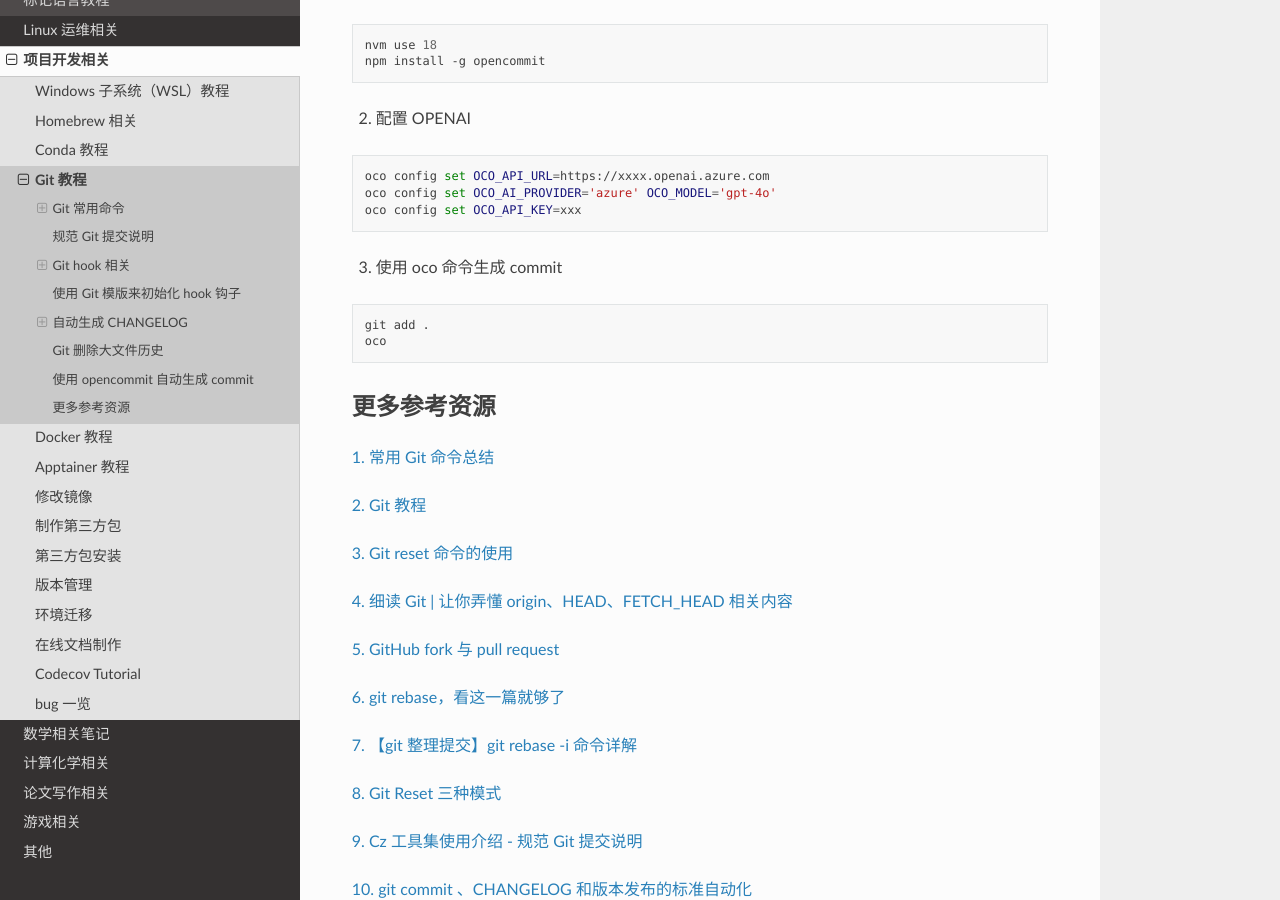
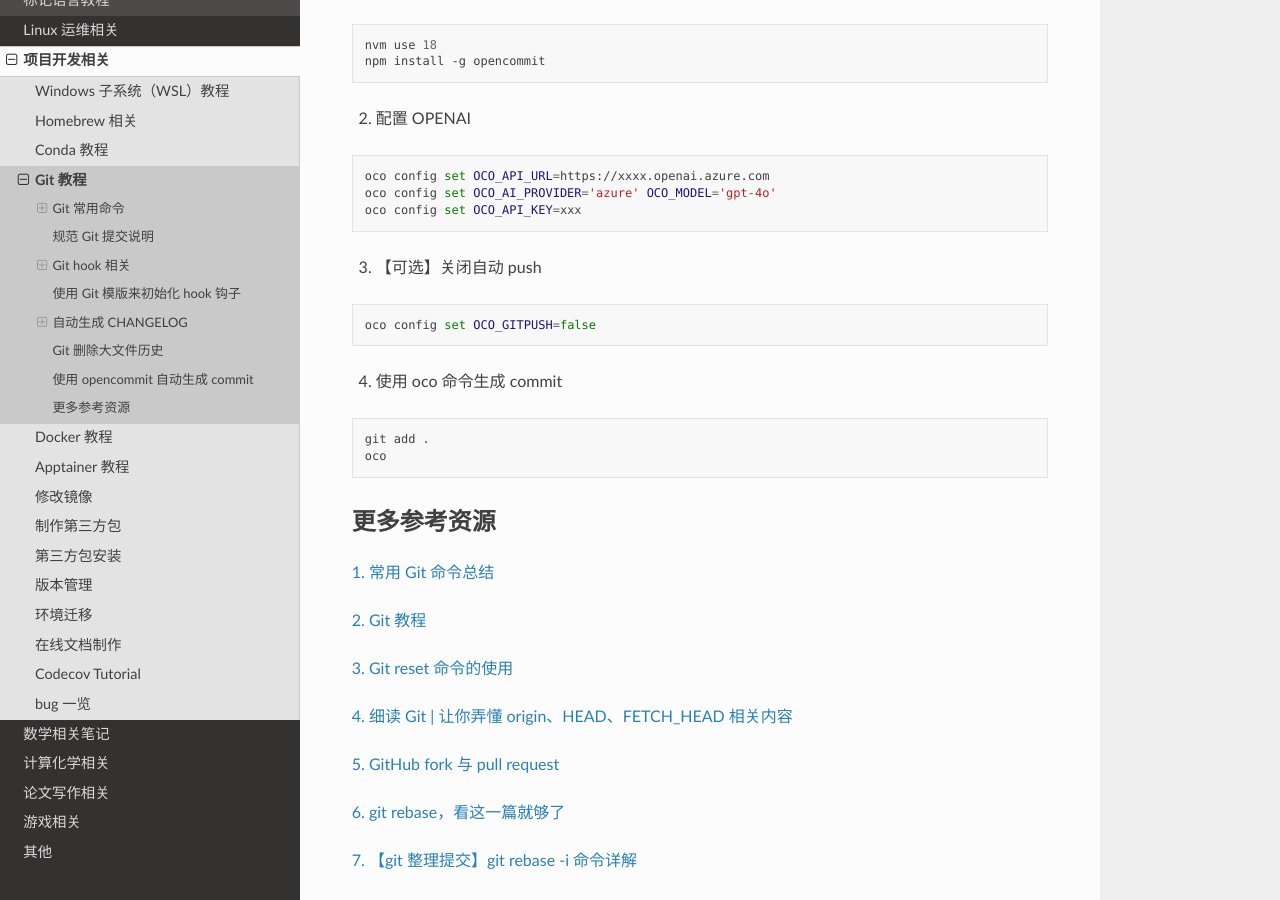
Before and after one commit to Rasic2/CodeNote, a Sphinx documentation site: the page built from docs/source/development/git.md, in a window 1280 px wide and 900 px high, scrolled down 10815 px. Built offline with Sphinx 7.4.7 and the Read the Docs theme 3.1.0, drawn with Linux system fonts in a browser that asks for light colours.

Commit message:
docs(git.md): add optional step to disable auto push in oco configuration

````diff
--- a/docs/source/development/git.md
+++ b/docs/source/development/git.md
@@ -555,7 +555,13 @@ oco config set OCO_AI_PROVIDER='azure' OCO_MODEL='gpt-4o'
 oco config set OCO_API_KEY=xxx
 ```
 
-3. 使用 oco 命令生成 commit
+3. 【可选】关闭自动 push
+
+```bash
+oco config set OCO_GITPUSH=false
+```
+
+4. 使用 oco 命令生成 commit
 
 ```bash
 git add .
````
